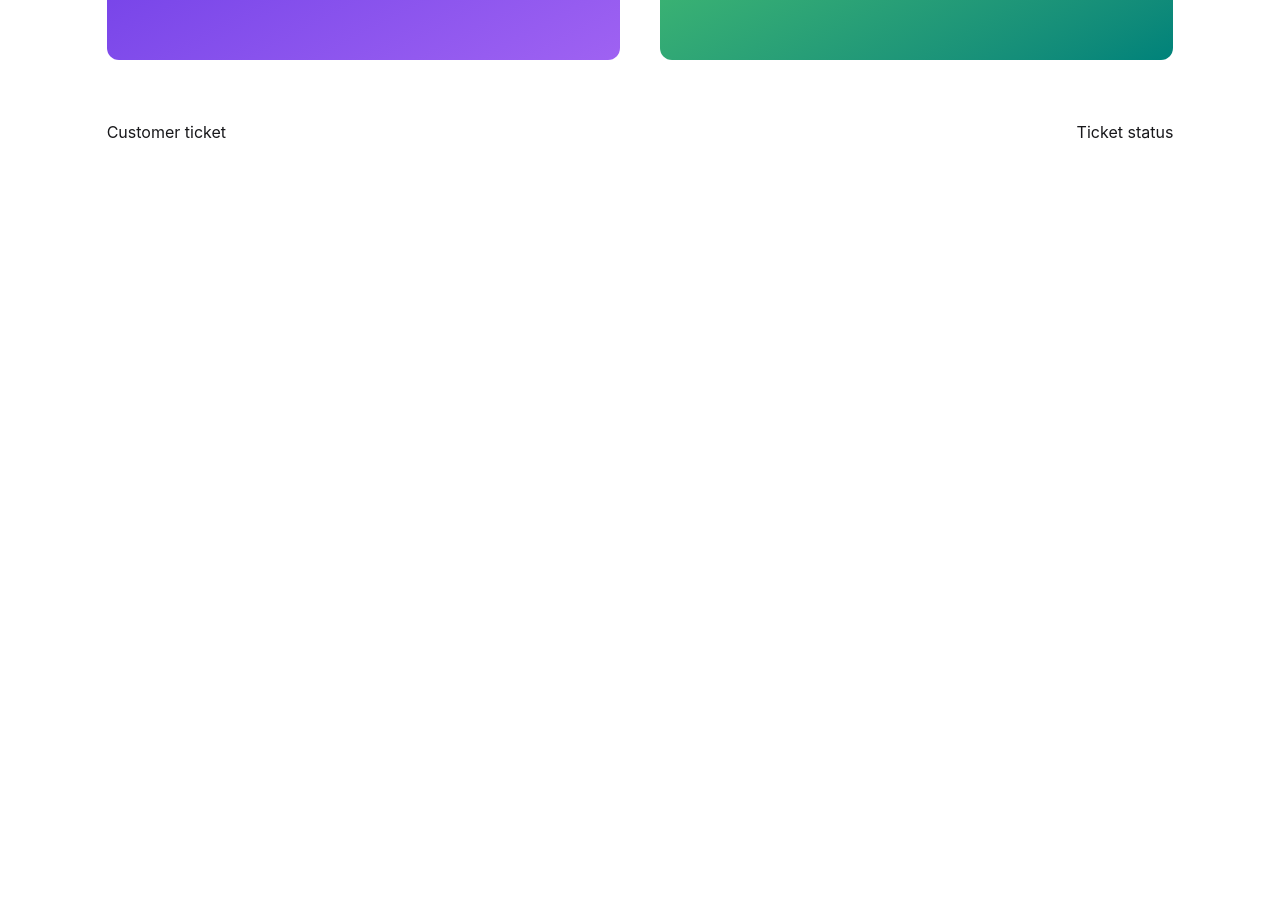
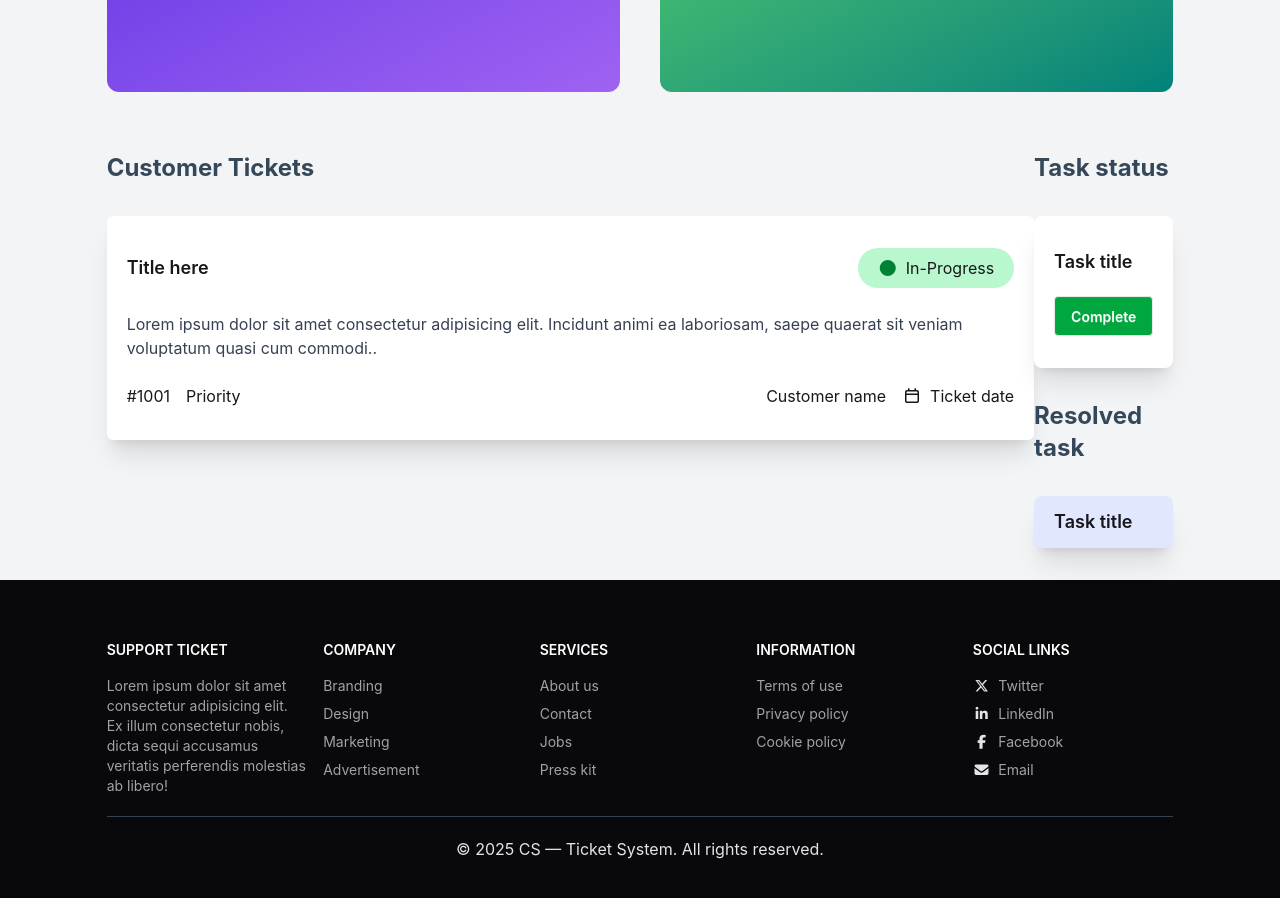
Before and after one commit to ronouk/react-support-ticket, a React (Vite) app: page / in a window 1280 px wide. Shown: the part 340-1238 px from the top of the page. Before the commit the page ends 800 px from the top, so only its background shows below. Built offline with nearby package versions, Linux system fonts and the light colour scheme.

Commit message:
frontend done

```diff
--- a/src/App.jsx
+++ b/src/App.jsx
@@ -1,4 +1,5 @@
 import './App.css'
+import Footer from './components/footer/Footer'
 import Navbar from './components/navbar/Navbar'
 import StatusCard from './components/status-card/StatusCard'
 import TicketArea from './components/ticket-area/TicketArea'
@@ -6,13 +7,14 @@ import TicketArea from './components/ticket-area/TicketArea'
 function App() {
 
   return (
-    <>
+    <div className='bg-gray-100'>
       <Navbar></Navbar>
-      <div className="max-w-11/12 lg:max-w-5/6 mx-auto">
+      <div className="max-w-11/12 lg:max-w-5/6 mx-auto py-8">
         <StatusCard></StatusCard>
         <TicketArea></TicketArea>
       </div>
-    </>
+      <Footer></Footer>
+    </div>
   )
 }
 
--- /dev/null
+++ b/src/components/footer/Footer.jsx
@@ -0,0 +1,61 @@
+import React from 'react';
+import './footer.css'
+
+const Footer = () => {
+    return (
+        <div className='bg-neutral text-neutral-content py-15'>
+            <footer className="footer grid grid-cols-2 md:grid-cols-3 lg:grid-cols-5 max-w-11/12 lg:max-w-5/6 mx-auto border-b border-b-gray-700 pb-5">
+                <nav>
+                    <h6 className="footer-title">Support Ticket</h6>
+                    <div>
+                        <p>Lorem ipsum dolor sit amet consectetur adipisicing elit. Ex illum consectetur nobis, dicta sequi accusamus veritatis perferendis molestias ab libero!</p>
+                    </div>
+                </nav>
+                <nav>
+                    <h6 className="footer-title">Company</h6>
+                    <a className="link link-hover">Branding</a>
+                    <a className="link link-hover">Design</a>
+                    <a className="link link-hover">Marketing</a>
+                    <a className="link link-hover">Advertisement</a>
+                </nav>
+                <nav>
+                    <h6 className="footer-title">Services</h6>
+                    <a className="link link-hover">About us</a>
+                    <a className="link link-hover">Contact</a>
+                    <a className="link link-hover">Jobs</a>
+                    <a className="link link-hover">Press kit</a>
+                </nav>
+                <nav>
+                    <h6 className="footer-title">Information</h6>
+                    <a className="link link-hover">Terms of use</a>
+                    <a className="link link-hover">Privacy policy</a>
+                    <a className="link link-hover">Cookie policy</a>
+                </nav>
+                <nav>
+                    <h6 className="footer-title">Social Links</h6>
+                    <div className='flex items-center gap-2'>
+                        <i class="fa-brands fa-x-twitter"></i>
+                        <a className="link link-hover"><p>Twitter</p></a>
+                    </div>
+                    <div className='flex items-center gap-2'>
+                        <i class="fa-brands fa-linkedin-in"></i>
+                        <a className="link link-hover"><p>LinkedIn</p></a>
+                    </div>
+                    <div className='flex items-center gap-2'>
+                        <i class="fa-brands fa-facebook-f"></i>
+                        <a className="link link-hover"><p>Facebook</p></a>
+                    </div>
+                    <div className='flex items-center gap-2'>
+                        <i class="fa-solid fa-envelope"></i>
+                        <a className="link link-hover"><p>Email</p></a>
+                    </div>
+                </nav>
+            </footer>
+            <div className='text-center pt-5'>
+                <p>© 2025 CS — Ticket System. All rights reserved.</p>
+            </div>
+        </div>
+    );
+};
+
+export default Footer;
--- /dev/null
+++ b/src/components/footer/footer.css
@@ -0,0 +1,8 @@
+footer a, footer p{
+    color: #A1A1AA;
+}
+
+footer h6{
+    color: white;
+    opacity: 100;
+}
--- a/src/components/navbar/Navbar.jsx
+++ b/src/components/navbar/Navbar.jsx
@@ -3,7 +3,7 @@ import './navbar.css'
 
 const Navbar = () => {
     return (
-        <div className='shadow-sm'>
+        <div className='shadow-sm bg-white'>
             <div className="navbar max-w-11/12 lg:max-w-5/6 mx-auto">
                 <div className="flex-1">
                     <a className="text-lg lg:text-xl font-bold cursor-pointer">Support Ticket</a>
--- a/src/components/status-card/StatusCard.jsx
+++ b/src/components/status-card/StatusCard.jsx
@@ -2,14 +2,14 @@ import React from 'react';
 
 const StatusCard = () => {
     return (
-        <div className='in-process grid grid-cols-1 md:grid-cols-2 gap-10 grow justify-between mx-auto my-8 md:my-15'>
-            <div className="relative in-progress space-y-4 bg-linear-to-br from-[#632EE3] to-[#9F62F2] text-white py-24 text-center rounded-xl">
+        <div className='in-process grid grid-cols-1 md:grid-cols-2 gap-10 grow justify-between mx-auto md:my-15'>
+            <div className="relative overflow-hidden in-progress space-y-4 bg-linear-to-br from-[#632EE3] to-[#9F62F2] text-white py-24 text-center rounded-xl">
                 <div className='absolute scale-120 bg-[url("/vector1.png")] inset-0 bg-no-repeat'></div>
                 <div className='absolute scale-120 bg-[url("/vector1.png")] scale-x-[-1] inset-0 bg-no-repeat'></div>
                 <h1 className='text-xl'>In-Progress</h1>
                 <h1 className='font-bold text-2xl'>0</h1>
             </div>
-            <div className="resolved relative in-progress space-y-4 bg-linear-to-br from-[#54CF68] to-[#00827A] text-white py-24 text-center rounded-xl">
+            <div className="resolved relative overflow-hidden in-progress space-y-4 bg-linear-to-br from-[#54CF68] to-[#00827A] text-white py-24 text-center rounded-xl">
                 <div className='absolute scale-120 bg-[url("/vector1.png")] inset-0 bg-no-repeat'></div>
                 <div className='absolute scale-120 bg-[url("/vector1.png")] scale-x-[-1] inset-0 bg-no-repeat'></div>
                 <h1 className='text-xl'>Resolved</h1>
--- a/src/components/ticket-area/TicketArea.jsx
+++ b/src/components/ticket-area/TicketArea.jsx
@@ -4,7 +4,7 @@ import TicketStatus from './ticket-status/TicketStatus';
 
 const TicketArea = () => {
     return (
-        <div className='flex justify-between'>
+        <div className='md:flex justify-between'>
             <CustomerTicket></CustomerTicket>
             <TicketStatus></TicketStatus>
         </div>
--- a/src/components/ticket-area/customer-ticket/CustomerTicket.jsx
+++ b/src/components/ticket-area/customer-ticket/CustomerTicket.jsx
@@ -3,7 +3,44 @@ import React from 'react';
 const CustomerTicket = () => {
     return (
         <div>
-            Customer ticket
+            <h1 className='text-2xl font-bold text-[#34485A] mb-8'>Customer Tickets</h1>
+            <div className='individual-ticket-area'>
+                <div className='individual-ticket bg-white px-5 py-8 rounded-md shadow-xl'>
+
+                    {/* ticket top section */}
+                    <div className='top-section flex justify-between items-center'>
+                        <h1 className='font-semibold text-lg'>Title here</h1>
+                        <div className='bg-green-200 flex gap-2 px-5 py-2 rounded-3xl'>
+                            <div>
+                                <i class="fa-solid fa-circle text-green-700"></i>
+                            </div>
+                            <span>In-Progress</span>
+                        </div>
+                    </div>
+
+                    {/* ticket description */}
+                    <div className='ticket-description text-gray-700 my-6'>
+                        <p>Lorem ipsum dolor sit amet consectetur adipisicing elit. Incidunt animi ea laboriosam, saepe quaerat sit veniam voluptatum quasi cum commodi..</p>
+                    </div>
+
+                    {/* ticket bottom section */}
+                    <div className='bottom-section flex justify-between'>
+                        <div className='bottom-left flex gap-4'>
+                            <p>#1001</p>
+                            <p>Priority</p>
+                        </div>
+                        <div className='bottom-right flex gap-4'>
+                            <p>Customer name</p>
+                            <div className='flex items-center gap-2'>
+                                <i class="fa-regular fa-calendar"></i>
+                                <p>Ticket date</p>
+                            </div>
+                        </div>
+                    </div>
+
+                </div>
+
+            </div>
         </div>
     );
 };
--- a/src/components/ticket-area/ticket-status/TicketStatus.jsx
+++ b/src/components/ticket-area/ticket-status/TicketStatus.jsx
@@ -3,7 +3,26 @@ import React from 'react';
 const TicketStatus = () => {
     return (
         <div>
-            Ticket status
+            {/* task status */}
+            <div className='task-status mb-8'>
+                <h1 className='text-2xl font-bold text-[#34485A] mb-8'>Task status</h1>
+                <div className='task-status-card'>
+                    <div className='bg-white px-5 py-8 space-y-5 rounded-lg shadow-xl'>
+                        <h1 className='text-lg font-semibold'>Task title</h1>
+                        <button className='btn bg-green-600 text-white'>Complete</button>
+                    </div>
+                </div>
+            </div>
+
+            {/* Resolved task */}
+            <div className='resolved-task'>
+                <h1 className='text-2xl font-bold text-[#34485A] mb-8'>Resolved task</h1>
+                <div className='resolved-task-card'>
+                    <div className='bg-[#E0E7FF] px-5 py-3 rounded-lg shadow-xl'>
+                        <h1 className='text-lg font-semibold'>Task title</h1>
+                    </div>
+                </div>
+            </div>
         </div>
     );
 };
```
